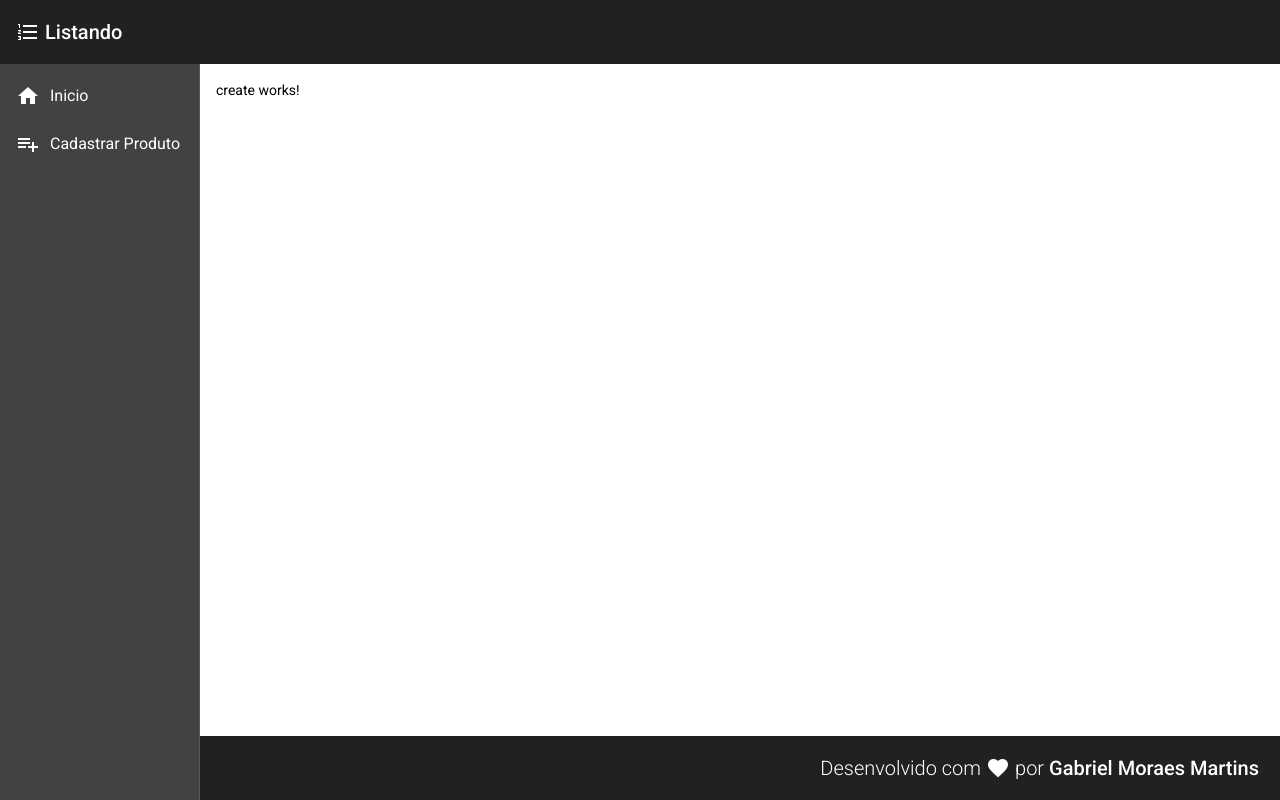
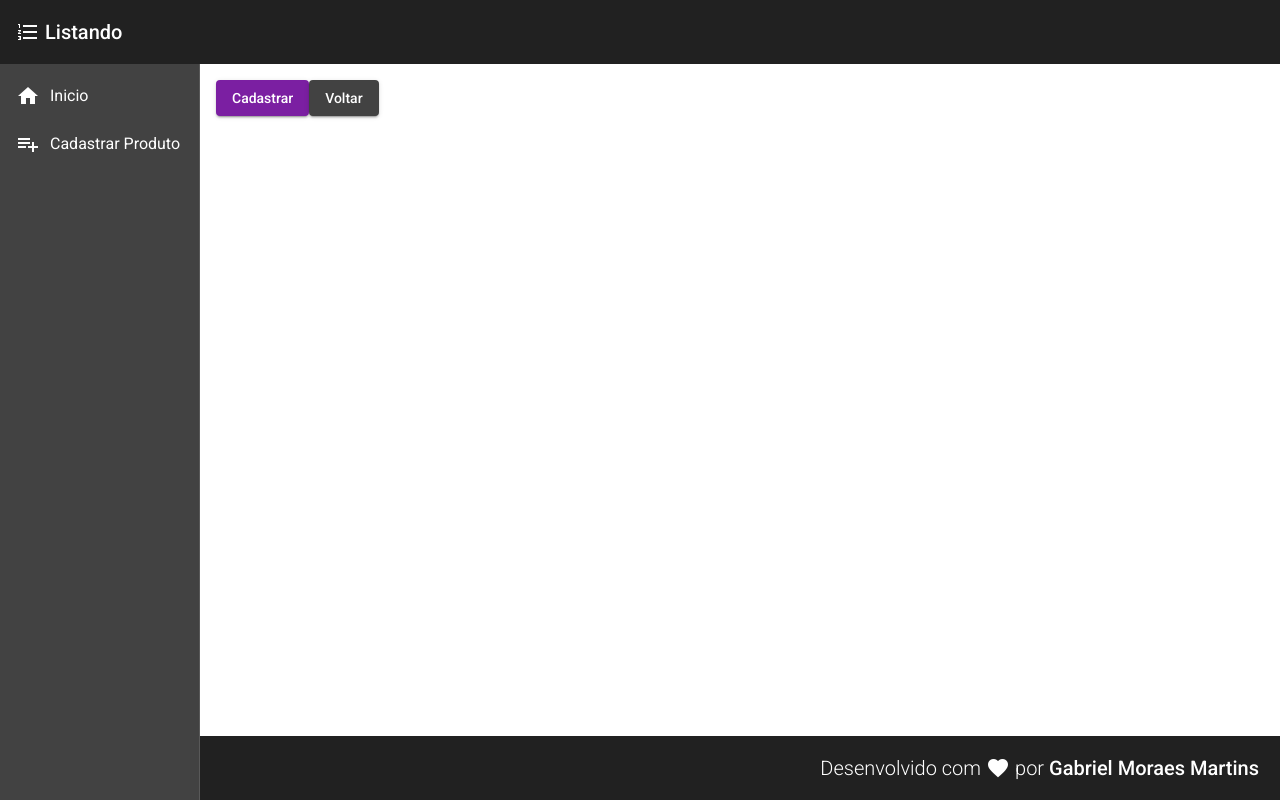
Before and after one commit to gmorae/angular-9-essencial, an Angular app in the folder frontend/: page /create in a window 1280 px wide. Built offline with nearby package versions, Linux system fonts and the light colour scheme.

Commit message:
create service and message

```diff
--- a/frontend/src/app/app.module.ts
+++ b/frontend/src/app/app.module.ts
@@ -19,6 +19,7 @@ import { MatSidenavModule } from '@angular/material/sidenav'
 import { MatListModule } from '@angular/material/list';
 import { MatCardModule } from '@angular/material/card';
 import { MatButtonModule } from '@angular/material/button'
+import { MatSnackBarModule } from '@angular/material/snack-bar'
 
 @NgModule({
   declarations: [
@@ -38,7 +39,8 @@ import { MatButtonModule } from '@angular/material/button'
     MatSidenavModule,
     MatListModule,
     MatCardModule,
-    MatButtonModule
+    MatButtonModule,
+    MatSnackBarModule
   ],
   providers: [],
   bootstrap: [AppComponent]
--- a/frontend/src/app/components/products/create/create.component.html
+++ b/frontend/src/app/components/products/create/create.component.html
@@ -1 +1,2 @@
-<p>create works!</p>
+<button mat-raised-button (click)="create()" color="primary"> Cadastrar</button>
+<button mat-raised-button (click)="cancel()"> Voltar</button>
--- a/frontend/src/app/components/products/create/create.component.ts
+++ b/frontend/src/app/components/products/create/create.component.ts
@@ -1,4 +1,6 @@
 import { Component, OnInit } from '@angular/core';
+import { Router } from '@angular/router';
+import { ProductsService } from 'src/app/services/products.service';
 
 @Component({
   selector: 'app-create',
@@ -7,9 +9,19 @@ import { Component, OnInit } from '@angular/core';
 })
 export class CreateComponent implements OnInit {
 
-  constructor() { }
+  constructor(
+    private _router: Router,
+    private _service: ProductsService
+  ) { }
 
   ngOnInit(): void {
   }
 
+  create(): void {
+    this._service.showMessage("Produto cadastrado com sucesso")
+  }
+
+  cancel(): void {
+    this._router.navigate(['/products'])
+  }
 }
--- /dev/null
+++ b/frontend/src/app/services/products.service.ts
@@ -0,0 +1,20 @@
+import { Injectable } from '@angular/core';
+import { MatSnackBar } from '@angular/material/snack-bar';
+
+@Injectable({
+  providedIn: 'root'
+})
+export class ProductsService {
+
+  constructor(
+    private _snackBar: MatSnackBar
+  ) { }
+
+  showMessage(msg: string): void {
+    this._snackBar.open(msg, 'X', {
+      duration: 3000,
+      horizontalPosition: 'right',
+      verticalPosition: 'top'
+    })
+  }
+}
--- a/frontend/src/app/views/product-crud/product-crud.component.html
+++ b/frontend/src/app/views/product-crud/product-crud.component.html
@@ -1 +1 @@
-<button mat-raised-button (click)="create()"> Cadastrar</button>
+<button mat-raised-button (click)="create()" color="primary"> Cadastrar</button>
```
